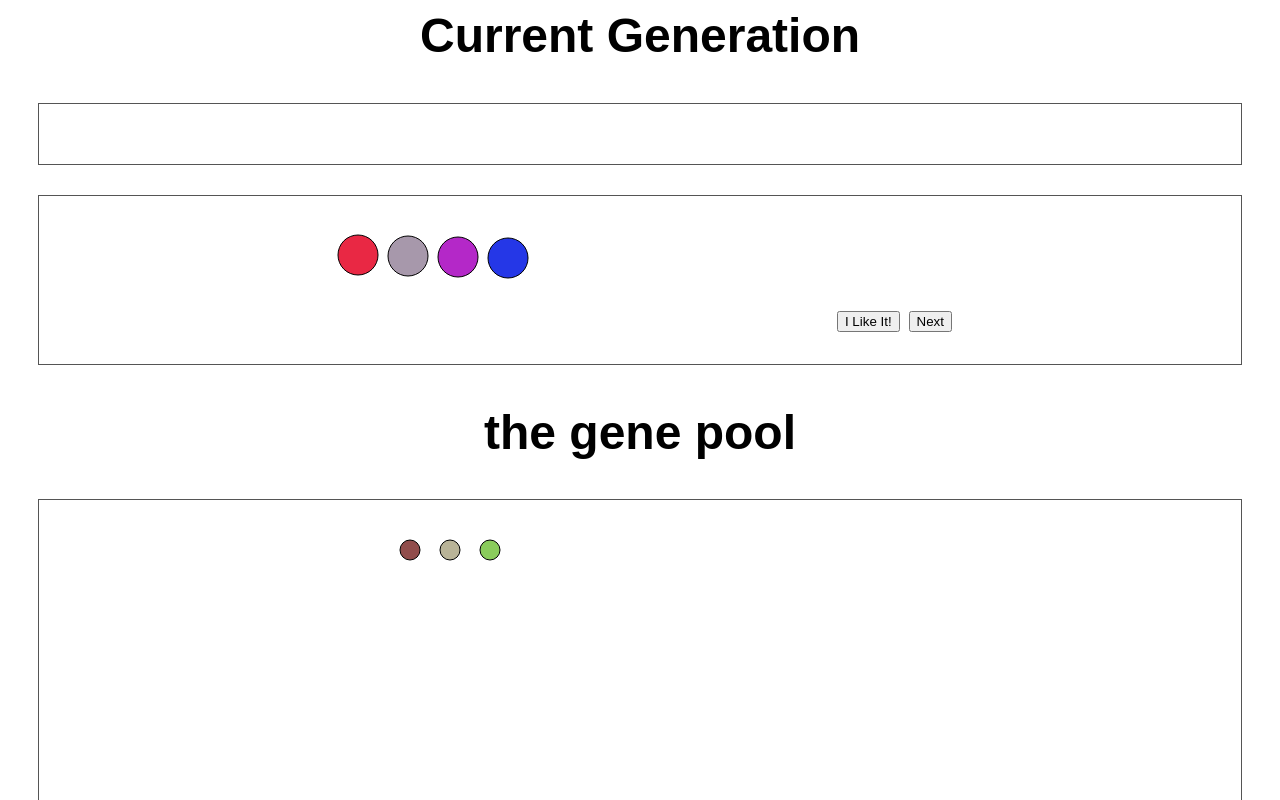
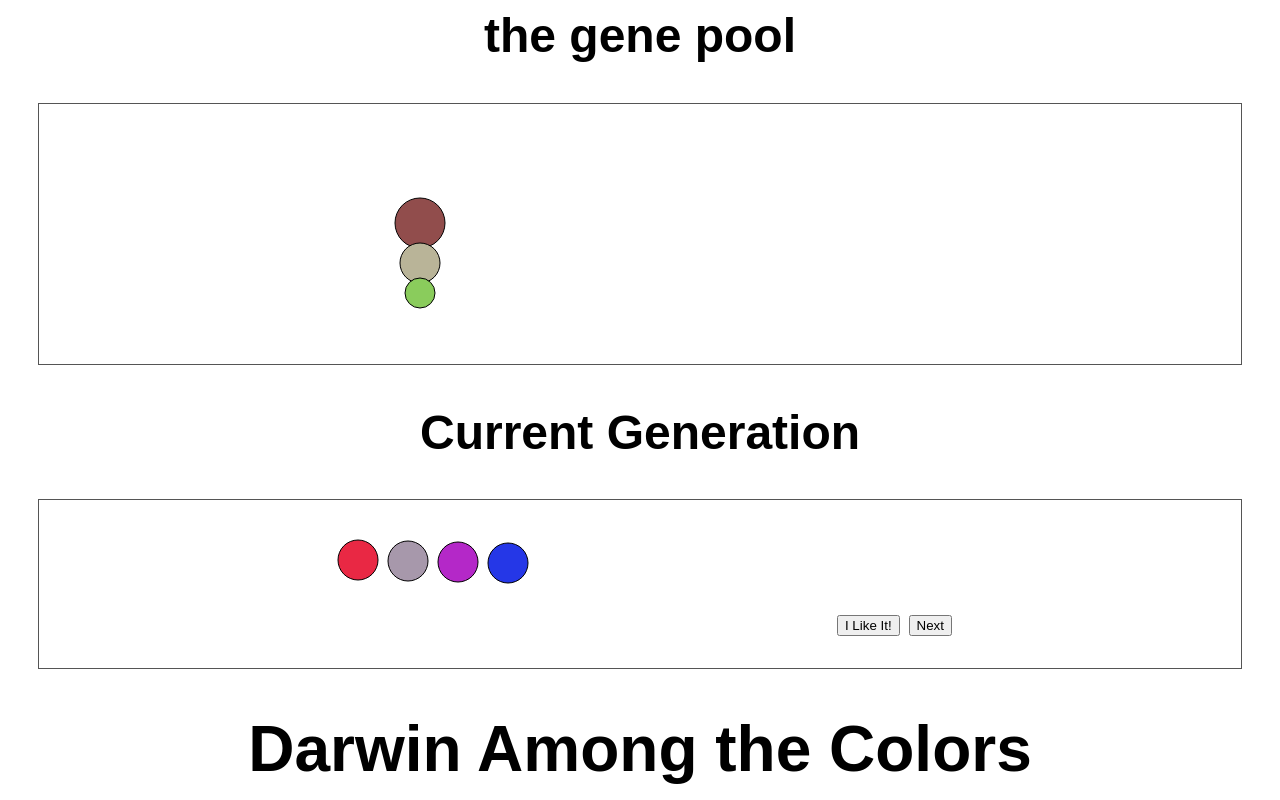
Before and after one commit to lucaswadedavis/darwin-among-the-colors, a website: page index.html in a window 1280 px wide. Both pictures are taken after a click on the button "I Like It!". Shown: the top 800 px of the page. Drawn offline with nearby package versions, Linux system fonts and the light colour scheme.

Commit message:
rotates the colors in the gene pool by 90 degrees and moves the gene pool display above the current generation display.

```diff
--- a/index.html
+++ b/index.html
@@ -63,7 +63,7 @@
     var mutationDelta = fitnessFunction.mutationDelta;
 
     var breed = function(val){
-      console.log(val);
+      //console.log(val);
       generation ++;
       if (generation>generationLimit){return;}
       var delta = Math.abs(val-goal);
@@ -111,12 +111,16 @@
   app.displayGenePool = function(target){
     target.clear();
     var x = 0;
-    var y = 0;
+    var y = 40;
+    var r = 30;
     for (var i=0;i<this.genePool.length;i++){
-      y = 20 + (i*40);
+      r = 30;
+      x = 30 + (i*55);
+      y = 40;
       for (var j=0;j<this.genePool[i].length;j++){
-        x = 20 + (j*40);
-        target.circle(x,y,10).attr({fill:this.genePool[i][j]});
+        r -= 5;
+        y = y+(2*r);
+        target.circle(x,y,r).attr({fill:this.genePool[i][j]});
       }
     }
   };
@@ -128,7 +132,7 @@
       selectionCanvasDimensions.width = $("#selection").innerWidth();
       selectionCanvasDimensions.height = $("#selection").innerHeight();
 
-      var genePoolCanvas = new Raphael('gene-pool',500,40*evo.generations+40);
+      var genePoolCanvas = new Raphael('gene-pool',500,200);
 
       app.init(selectionCanvas);
 
@@ -150,14 +154,13 @@
 
 </head>
 <body >
+  <h2>the gene pool</h2>
+  <div id='gene-pool'></div>
   <h2>Current Generation</h2>
-  <div id='canvas'></div>
   <div id='selection'>
       <input type='button' id='live' value='I Like It!'></input>
       <input type='button' id='die' value='Next'></input>
   </div>
-  <h2>the gene pool</h2>
-  <div id='gene-pool'></div>
   <h1>Darwin Among the Colors</h1>
 </body>
 </html>
```
